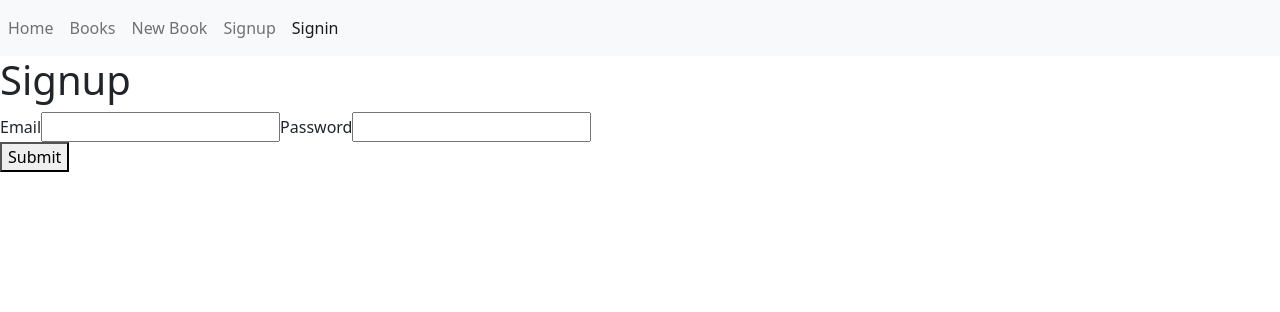
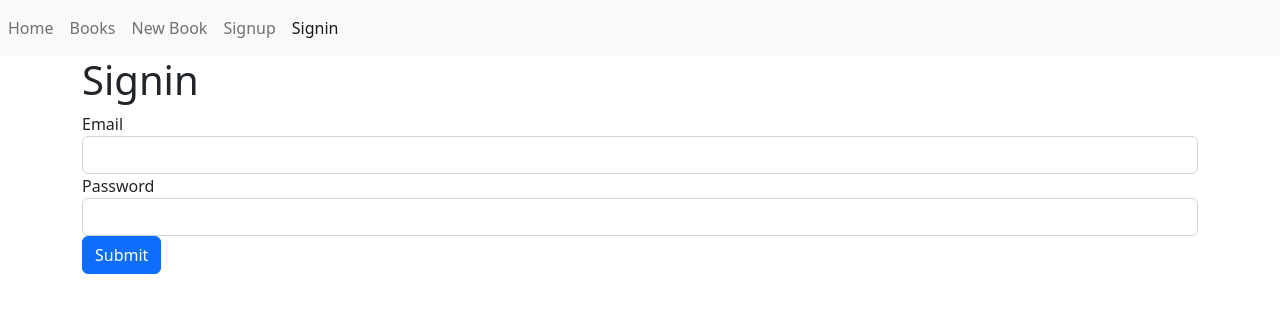
Before and after one commit to kappagaev/rest-book-front, a React (Vite) app: page /signin in a window 1280 px wide. Shown: the top 312 px of the page. Built offline with nearby package versions, Linux system fonts and the light colour scheme.

Commit message:
form styles

```diff
--- a/src/App.tsx
+++ b/src/App.tsx
@@ -8,7 +8,9 @@ function App() {
     <div className="App">
       <NavBar />
       <NotificationBar />
-      <Outlet />
+      <div className="container">
+        <Outlet />
+      </div>
     </div>
   )
 }
--- a/src/pages/Signin.tsx
+++ b/src/pages/Signin.tsx
@@ -36,18 +36,32 @@ export const Signin = () => {
 
   return (
     <div>
-      <h1>Signup</h1>
+      <h1>Signin</h1>
       <form onSubmit={handleSubmit(onSubmit)}>
-        <div>
-          <label htmlFor="email">Email</label>
-          <input type="text" {...register("email", { required: true })} />
-          {errors.email && <span>This field is required</span>}
+        <div className="row">
+          <div className="col">
+            <label htmlFor="email">Email</label>
+            <input
+              type="email"
+              id="email"
+              className="form-control"
+              {...register("email", { required: true })}
+            />
+            {errors.email && <span>This field is required</span>}
 
-          <label htmlFor="password">Password</label>
-          <input type="text" {...register("password", { required: true })} />
-          {errors.password && <span>This field is required</span>}
+            <label htmlFor="password">Password</label>
+            <input
+              type="password"
+              id="password"
+              className="form-control"
+              {...register("password", { required: true })}
+            />
+            {errors.password && <span>This field is required</span>}
+          </div>
         </div>
-        <button type="submit">Submit</button>
+        <button type="submit" className="btn btn-primary">
+          Submit
+        </button>
       </form>
     </div>
   )
--- a/src/pages/Signup.tsx
+++ b/src/pages/Signup.tsx
@@ -39,20 +39,38 @@ export const Signup = () => {
     <div>
       <h1>Signup</h1>
       <form onSubmit={handleSubmit(onSubmit)}>
-        <div>
+        <div className="row mb-10">
+          <div className="col">
             <label htmlFor="name">Name</label>
-          <input type="text" {...register("name", { required: true })} />
+            <input
+              type="text"
+              id="name"
+              className="form-control"
+              {...register("name", { required: true })}
+            />
             {errors.name && <span>This field is required</span>}
-
             <label htmlFor="email">Email</label>
-          <input type="text" {...register("email", { required: true })} />
+            <input
+              type="email"
+              id="email"
+              className="form-control"
+              {...register("email", { required: true })}
+            />
             {errors.email && <span>This field is required</span>}
 
             <label htmlFor="password">Password</label>
-          <input type="text" {...register("password", { required: true })} />
+            <input
+              type="password"
+              id="password"
+              className="form-control"
+              {...register("password", { required: true })}
+            />
             {errors.password && <span>This field is required</span>}
           </div>
-        <button type="submit">Submit</button>
+        </div>
+        <button type="submit" className="btn btn-primary">
+          Submit
+        </button>
       </form>
     </div>
   )
```
Lines whose indentation alone changed are shown as unchanged.
